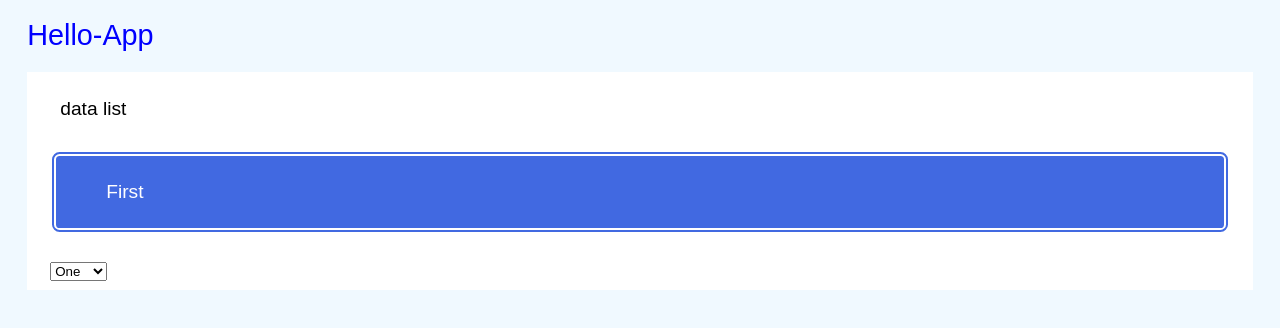
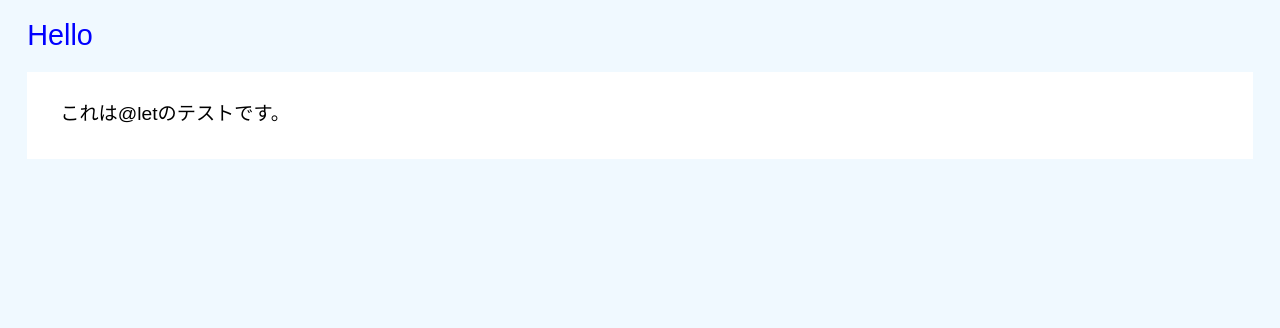
Before and after one commit to hayaoki-engineer/angular-app, an Angular app: page / in a window 1280 px wide. Shown: the top 328 px of the page. Built offline with nearby package versions, Linux system fonts and the light colour scheme.

Commit message:
ローカルテンプレート変数

```diff
--- a/src/app/hello/hello.component.html
+++ b/src/app/hello/hello.component.html
@@ -1,17 +1,9 @@
+@let title = 'Hello';
+@let message = 'これは@letのテストです。';
+
 <div>
   <h1>{{ title }}</h1>
   <div class="container">
     <p>{{ message }}</p>
-    <div [ngSwitch]="switch">
-      <p *ngSwitchCase="'one'" class="alert">First</p>
-      <p *ngSwitchCase="'two'" class="alert">Second</p>
-      <p *ngSwitchCase="'three'" class="alert">Third</p>
-      <p *ngSwitchDefault class="alert">Default</p>
-    </div>
-    <select #sel (change)="doSelect(sel.value)">
-      <option value="one">One</option>
-      <option value="two">Two</option>
-      <option value="three">Three</option>
-    </select>
   </div>
 </div>
--- a/src/app/hello/hello.component.ts
+++ b/src/app/hello/hello.component.ts
@@ -1,25 +1,17 @@
+import { CommonModule } from '@angular/common';
 import { Component, OnInit } from '@angular/core';
-import { NgSwitch, NgSwitchCase, NgSwitchDefault } from '@angular/common';
 
 @Component({
   selector: 'app-hello',
   standalone: true,
-  imports: [NgSwitch, NgSwitchCase, NgSwitchDefault],
+  imports: [CommonModule],
   templateUrl: './hello.component.html',
   styleUrl: './hello.component.css',
 })
 export class HelloComponent implements OnInit {
-  title: string = 'Hello-App';
-  message: string = 'data list';
-  switch: string = 'one';
-
   constructor() {}
 
   // コンポーネントの初期化 → 初期値を設定
   ngOnInit(): void { }
 
-  doSelect(val: string) {
-    this.switch = val;
-  }
-
 }
```
